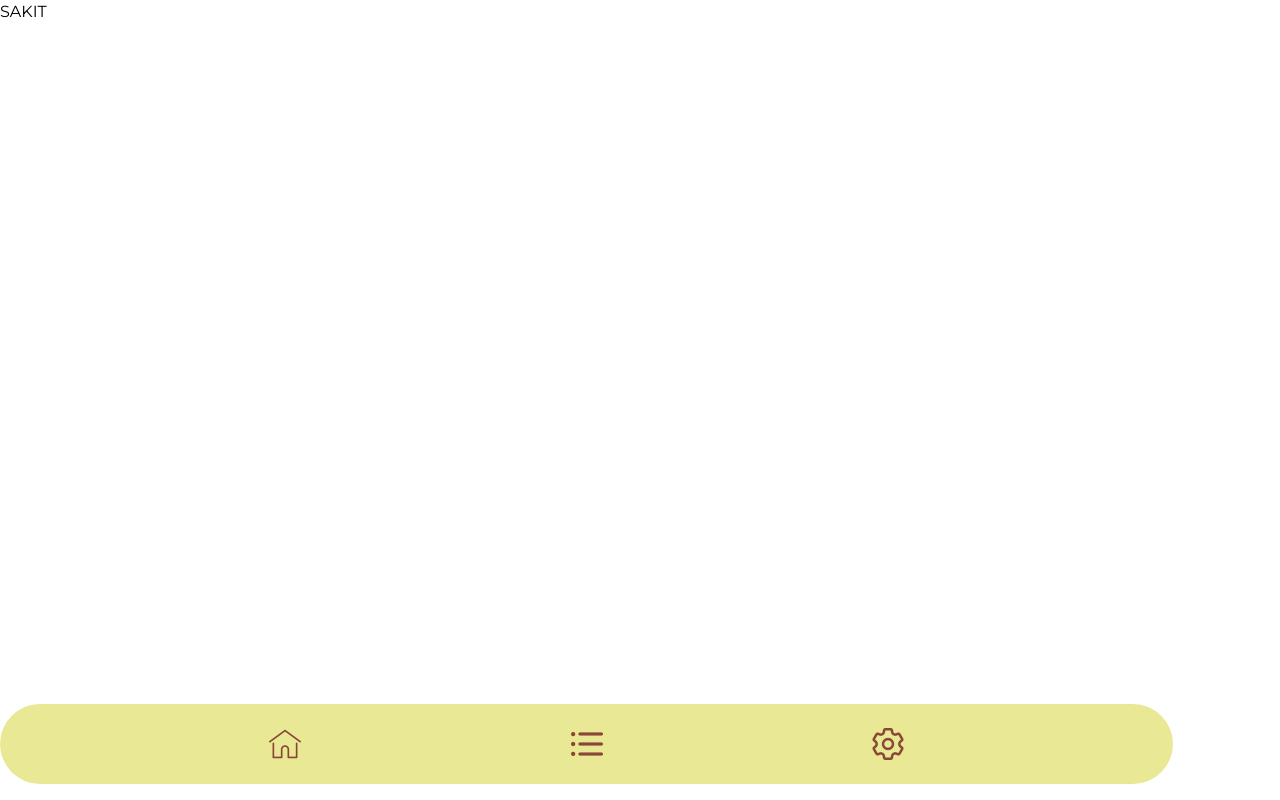
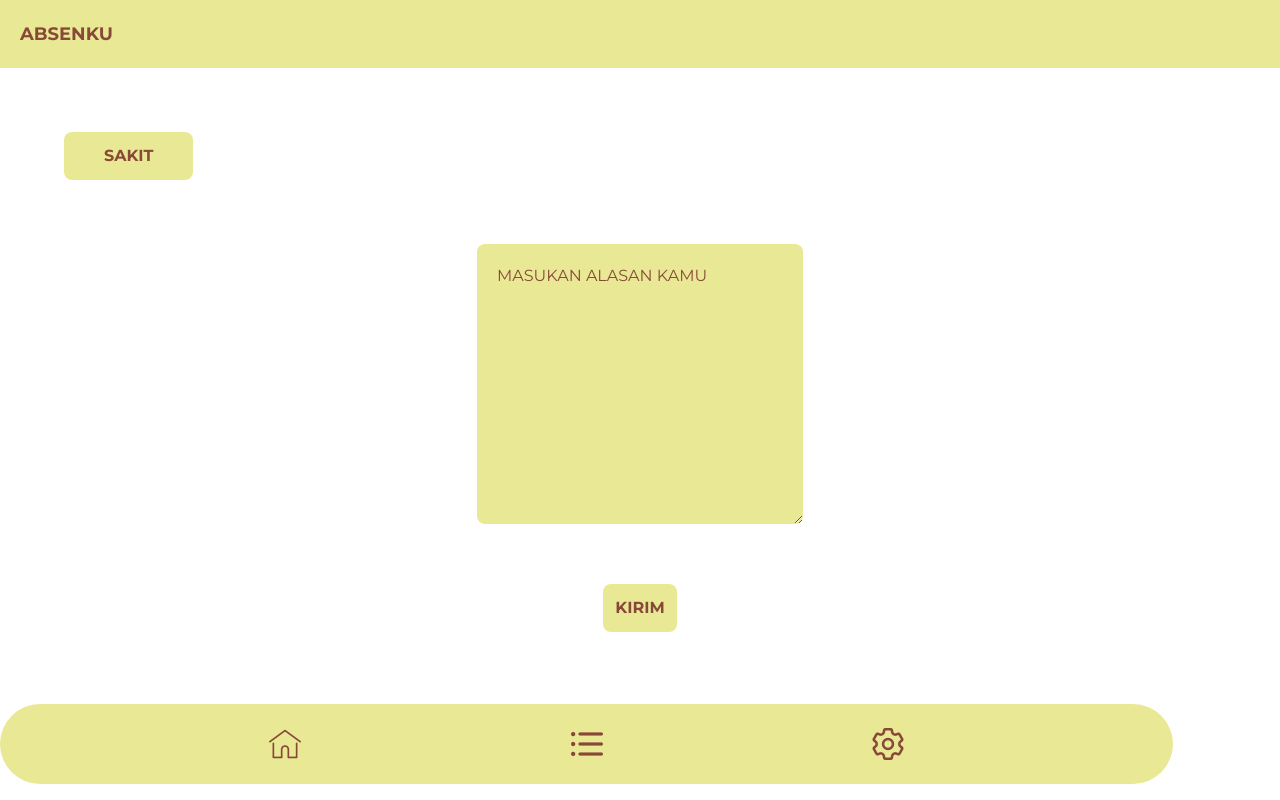
Before and after one commit to AlbabRiziq/absenku, a React (Create React App) app: page /sakit in a window 1280 px wide. Built offline with nearby package versions, Linux system fonts and the light colour scheme.

Commit message:
update bang

```diff
--- a/src/Components/Splashscreen/Navbar/Navbar.jsx
+++ b/src/Components/Navbar/Navbar.jsx
@@ -1,6 +1,6 @@
-import home from "../../../img/icon/home.svg";
-import setting from "../../../img/icon/setting.svg";
-import list from "../../../img/icon/list.svg";
+import home from "../../img/icon/home.svg";
+import setting from "../../img/icon/setting.svg";
+import list from "../../img/icon/list.svg";
 import { Link } from "react-router-dom";
 
 function Navbar() {
--- a/src/Route/Absen/Absen.jsx
+++ b/src/Route/Absen/Absen.jsx
@@ -1,6 +1,6 @@
 // import { useRef, useEffect, useState } from "react";
-import Judul from "../../Components/Splashscreen/Judul/Judul";
-import Navbar from "../../Components/Splashscreen/Navbar/Navbar";
+import Judul from "../../Components/Judul/Judul";
+import Navbar from "../../Components/Navbar/Navbar";
 // import * as faceapi from "face-api.js";
 // import * as ml5 from "ml5";
 // import Loading from "../../Components/Loading/Loading";
--- a/src/Route/Beranda/Beranda.jsx
+++ b/src/Route/Beranda/Beranda.jsx
@@ -6,8 +6,9 @@ import mulaiAbsen from "../../img/icon/mulaiAbsen.svg";
 import sakit from "../../img/icon/Sick.svg";
 import izin from "../../img/icon/checkBox.svg";
 import riwayat from "../../img/icon/History.svg";
-import Navbar from "../../Components/Splashscreen/Navbar/Navbar";
+
 import DataContext from "../../Context/DataContext";
+import Navbar from "../../Components/Navbar/Navbar";
 
 function Beranda() {
   const [jam, setJam] = useState("");
--- a/src/Route/Sakit/Sakit.jsx
+++ b/src/Route/Sakit/Sakit.jsx
@@ -1,12 +1,31 @@
-import Navbar from "../../Components/Splashscreen/Navbar/Navbar";
+import Judul from "../../Components/Judul/Judul";
+import Navbar from "../../Components/Navbar/Navbar";
 
 function Sakit() {
-    return (
-        <div>
-            <h1>SAKIT</h1>
-            <Navbar/>
-        </div>
-     );
+  return (
+    <div>
+      <Judul />
+      <div className="bg-[#e9e995] p-3 w-fit px-10 m-5 rounded-lg md:m-10 lg:m-16">
+        <p className="text-[#884939] font-bold">SAKIT</p>
+      </div>
+      <div>
+        <form action="" className="flex justify-center items-center flex-col">
+          <textarea
+            name=""
+            id=""
+            cols="30"
+            rows="10"
+            placeholder="MASUKAN ALASAN KAMU"
+            className="bg-[#e9e995] rounded-lg mb-10 text-red-900 placeholder:text-[#884939] p-5"
+          ></textarea>
+          <button className="bg-[#e9e995] text-[#874839] p-3 rounded-lg m-5 font-bold">
+            KIRIM
+          </button>
+        </form>
+      </div>
+      <Navbar />
+    </div>
+  );
 }
 
 export default Sakit;
```
Also changed, not shown: src/Route/Izin/Izin.jsx (+7 -7 lines), src/Components/Judul/Judul.jsx (renamed from src/Components/Splashscreen/Judul/Judul.jsx).
